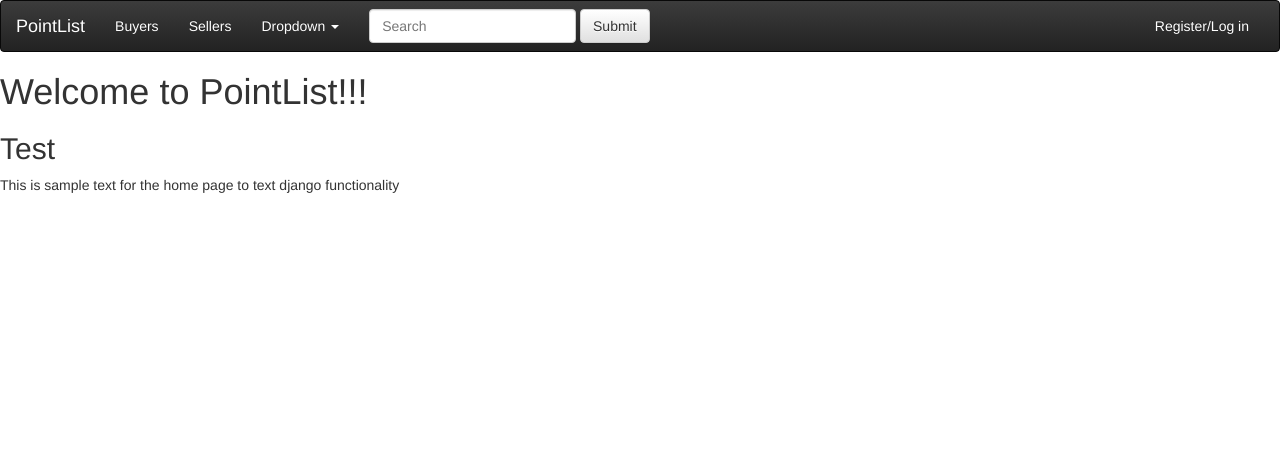
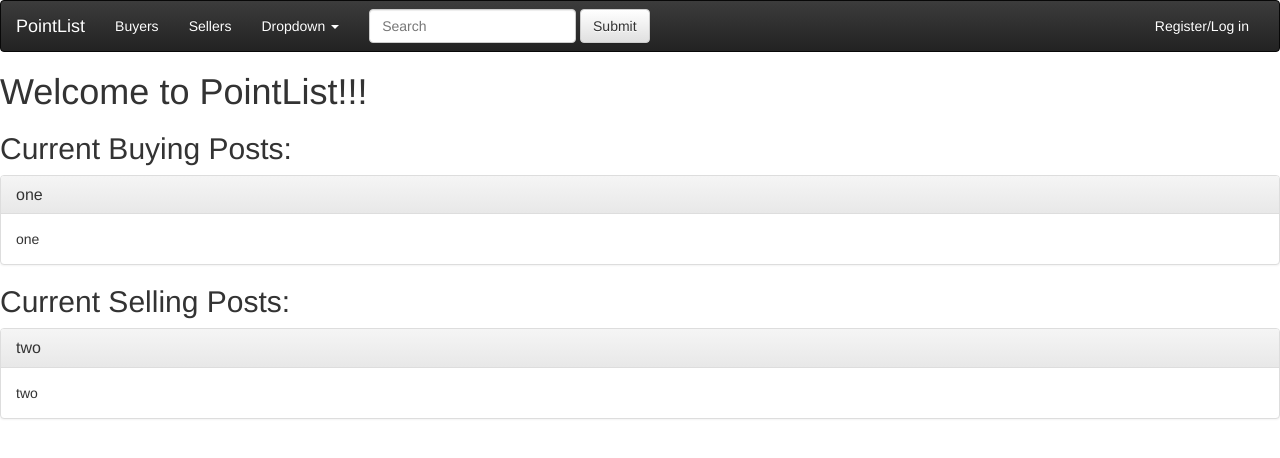
Before and after one commit to benedgar/pointlist, a Django app: page / in a window 1280 px wide. Shown: the top 458 px of the page. Run offline with Django 3.2, Linux system fonts and the light colour scheme; data comes from the database, SQL or seed files in the repository; parts of the project's set-up code (start-up, migrations or seed data) failed here and were passed over; some libraries are stand-ins or nearby versions.

Commit message:
Now the home page shows all of the posts

```diff
--- a/pointlist/models.py
+++ b/pointlist/models.py
@@ -28,7 +28,7 @@ class Person(models.Model):
             raise StopIteration
 
 class Post(models.Model):
-    uid = models.ForeignKey(User) #should be a foreign key
+    uid = models.ForeignKey(User)
     date = models.DateField()
     name = models.CharField(max_length=140)
     description = models.CharField(max_length=500)
--- a/pointlist/templates/pointlist/index.html
+++ b/pointlist/templates/pointlist/index.html
@@ -3,9 +3,32 @@
 {% block body %}
     <h1>Welcome to PointList!!!</h1>
 
-    <h2>{{ text.title }}</h2>
+    <h2>Current Buying Posts: </h2>
 
-    <p>{{ text.text }} </p>
+    {% for post in post_list_buy %}
+        <div class="panel panel-default">
+            <div class="panel-heading">
+                <h3 class="panel-title">{{ post.name }}</h3>
+            </div>
+            <div class="panel-body">
+                {{ post.description }}
+            </div>
+        </div>
+    {% endfor %}
+
+    <h2>Current Selling Posts: </h2>
+
+    {% for post in post_list_sell %}
+        <div class="panel panel-default">
+            <div class="panel-heading">
+                <h3 class="panel-title">{{ post.name }}</h3>
+            </div>
+            <div class="panel-body">
+                {{ post.description }}
+            </div>
+        </div>
+    {% endfor %}
+
 
 
 {% endblock %}
--- a/pointlist/views/homepage.py
+++ b/pointlist/views/homepage.py
@@ -7,6 +7,7 @@ from django.shortcuts import render
 from django.shortcuts import render, redirect
 from django.contrib.auth import authenticate, login
 from pointlist.forms.register import SignUpForm
+from pointlist.models import Post
 
 
 def add_to_context(request, key, context):
@@ -23,6 +24,8 @@ def bootstrap(request):
 
 
     context = {#'login_form': form,
+               'post_list_buy': Post.objects.filter(type_of_post=0),
+               'post_list_sell': Post.objects.filter(type_of_post=1),
                'text': {'title': 'Test', 'text': text, 'button_name': 'Button Text'},
                }
     add_to_context(request, 'user_name', context)
```
